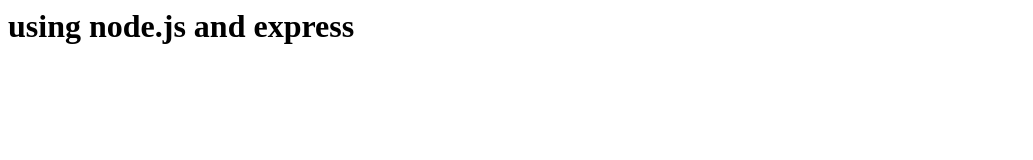
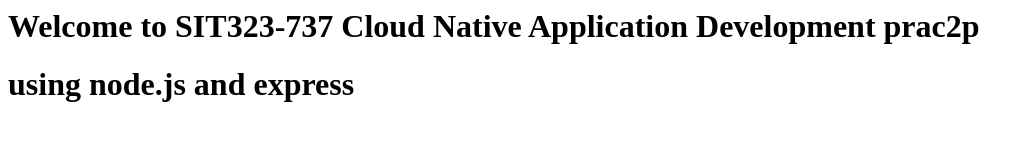
Before and after one commit to chun-wai/sit323_737-2023-t1-prac2p, a website: page public/index.html in a window 1280 px wide. Shown: the whole page, without its empty margins (0-1033 px from the left). Drawn offline with Linux system fonts and the light colour scheme.

Commit message:
- updated index

```diff
--- a/public/index.html
+++ b/public/index.html
@@ -6,6 +6,7 @@
     <title>SIT323-737 Cloud Native Application Development prac2p</title>
 </head>
 <body>
+    <h1>Welcome to SIT323-737 Cloud Native Application Development prac2p</h1>
     <h1>using node.js and express</h1>
 </body>
 </html>
```
